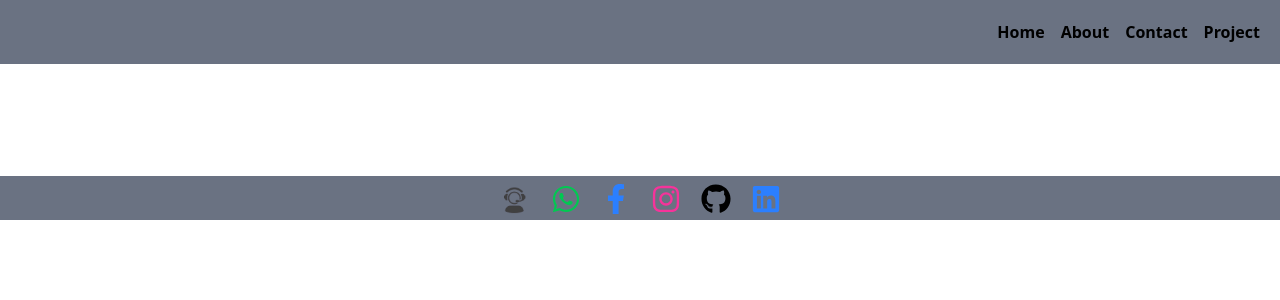
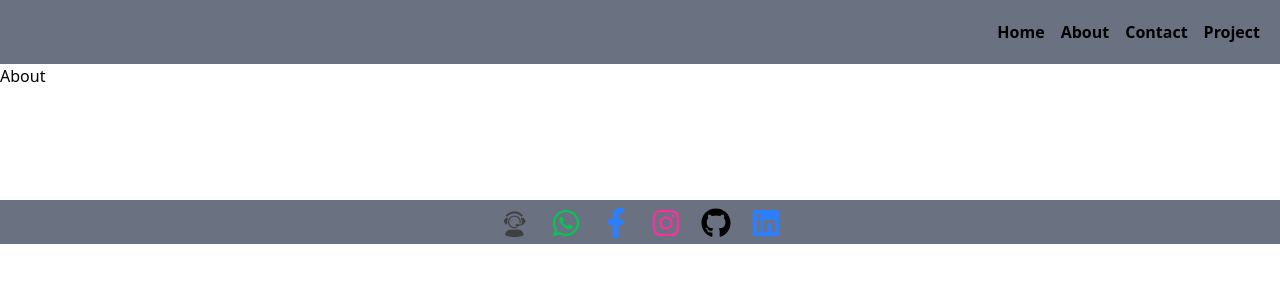
Before and after one commit to mayureshsali2107/Portfolio, a React (Vite) app: page / in a window 1280 px wide. Shown: the top 300 px of the page. Built offline with nearby package versions, Linux system fonts and the light colour scheme.

Commit message:
Portfolio

```diff
--- a/src/App.jsx
+++ b/src/App.jsx
@@ -21,7 +21,7 @@ function App() {
         <Route path="/" element={<Layout/>}>
         <Route path="/Home" element={<Home/>} />
         <Route path="/customercare" element={<CustomerCare />} />
-        <Route path="/aboutus" element={<About/>} />
+        <Route path="/" element={<About/>} />
         <Route path="/contact" element={<Contact/>} />
         <Route path="/Project" element={<Project/>} />
 
```
